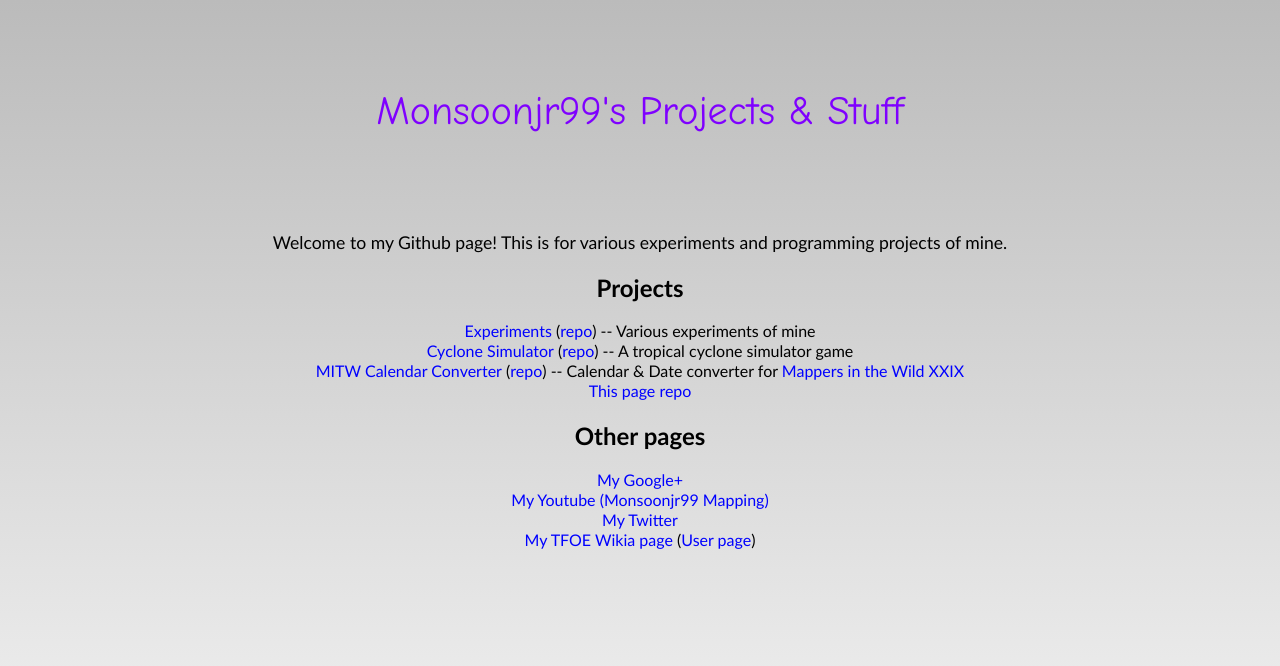
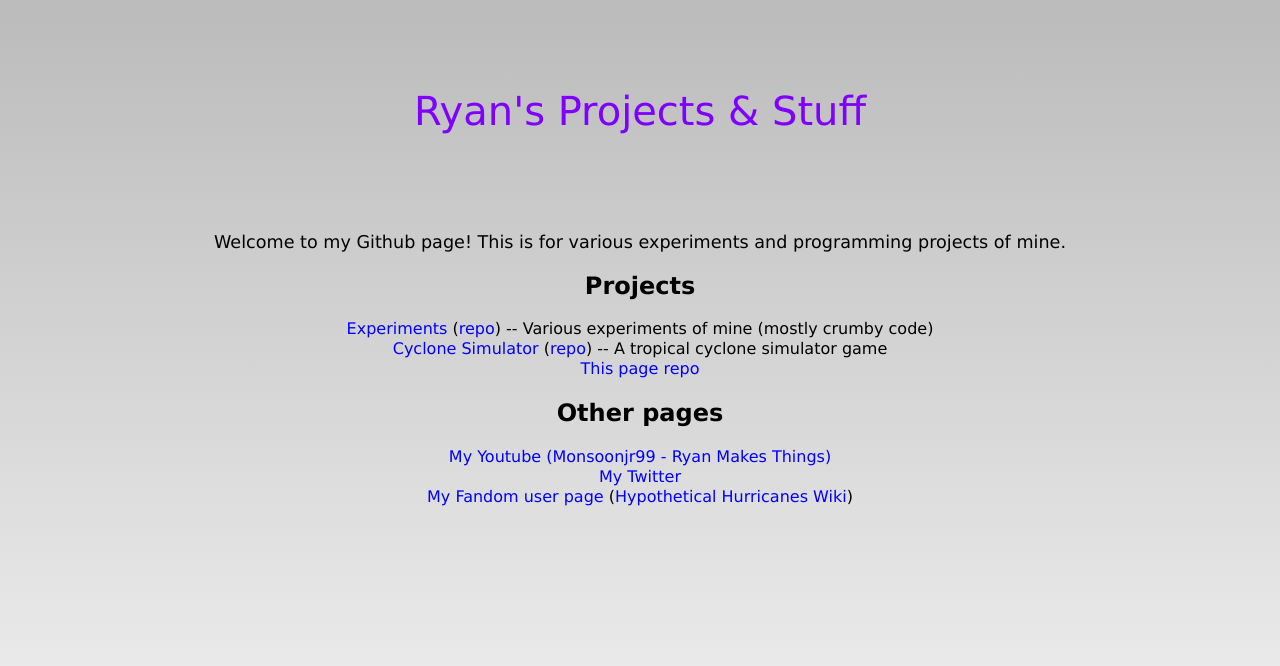
Before and after one commit to Monsoonjr99/Monsoonjr99.github.io, a plain HTML site: page index.html in a window 1280 px wide. Drawn offline with Linux system fonts and the light colour scheme.

Commit message:
Bringing main GitHub page up to date for 2021 + more professional

```diff
--- a/index.html
+++ b/index.html
@@ -1,26 +1,22 @@
 <html>
 	<head>
 		<link type="text/css" rel="stylesheet" href="style.css" />
-		<title>Code &amp; Autism &amp; Shit</title>
+		<title>Ryan's Things</title>
 	</head>
 	<body>
-		<div class="comicsans">Monsoonjr99's Projects &amp; Stuff</div>
+		<div class="header">Ryan's Projects &amp; Stuff</div>
 		<p>Welcome to my Github page! This is for various experiments and programming projects of mine.</p>
 		<h2>Projects</h2>
-		<a href="./experiments">Experiments</a> (<a href="https://github.com/Monsoonjr99/experiments">repo</a>) -- Various experiments of mine
+		<a href="./experiments">Experiments</a> (<a href="https://github.com/Monsoonjr99/experiments">repo</a>) -- Various experiments of mine (mostly crumby code)
 		<br />
 		<a href="./cyclone-sim">Cyclone Simulator</a> (<a href="https://github.com/Monsoonjr99/cyclone-sim">repo</a>) -- A tropical cyclone simulator game
 		<br />
-		<a href="./mitw-calendar-converter">MITW Calendar Converter</a> (<a href="https://github.com/Monsoonjr99/mitw-calendar-converter">repo</a>) -- Calendar &amp; Date converter for <a href="http://thefutureofeuropes.wikia.com/wiki/Mappers_in_the_Wild_XXIX_(Map_Game)">Mappers in the Wild XXIX</a>
-		<br />
 		<a href="https://github.com/Monsoonjr99/Monsoonjr99.github.io">This page repo</a>
 		<h2>Other pages</h2>
-		<a href="https://plus.google.com/u/0/108136992649855326324">My Google+</a>
-		<br />
-		<a href="https://www.youtube.com/channel/UCWSS9Q9q7YqVZ1O4jskQz_w">My Youtube (Monsoonjr99 Mapping)</a>
+		<a href="https://www.youtube.com/channel/UCWSS9Q9q7YqVZ1O4jskQz_w">My Youtube (Monsoonjr99 - Ryan Makes Things)</a>
 		<br />
 		<a href="https://twitter.com/monsoonjr99">My Twitter</a>
 		<br />
-		<a href="http://thefutureofeuropes.wikia.com/wiki/Monsoonjr99">My TFOE Wikia page</a> (<a href="http://thefutureofeuropes.wikia.com/wiki/User:Monsoonjr99">User page</a>)
+		<a href="http://community.fandom.com/wiki/User:Monsoonjr99">My Fandom user page</a> (<a href="http://hypotheticalhurricanes.fandom.com/wiki/User:Monsoonjr99">Hypothetical Hurricanes Wiki</a>)
 	</body>
 </html>
--- a/style.css
+++ b/style.css
@@ -1,5 +1,5 @@
 body{
-	font-family: Calibri, Arial;
+	font-family: Verdana, Arial, Calibri;
 	text-align: center;
 	background: #BBB;
 	background: -o-linear-gradient(#BBB,#F3F3F3);
@@ -35,8 +35,8 @@ p{
 	font-size: 110%;
 }
 
-.comicsans{
-	font-family: comic sans ms;
+.header{
+	font-family: Verdana, sans-serif;
 	padding: 2em;
 	font-size: 250%;
 	text-align: center;
```
